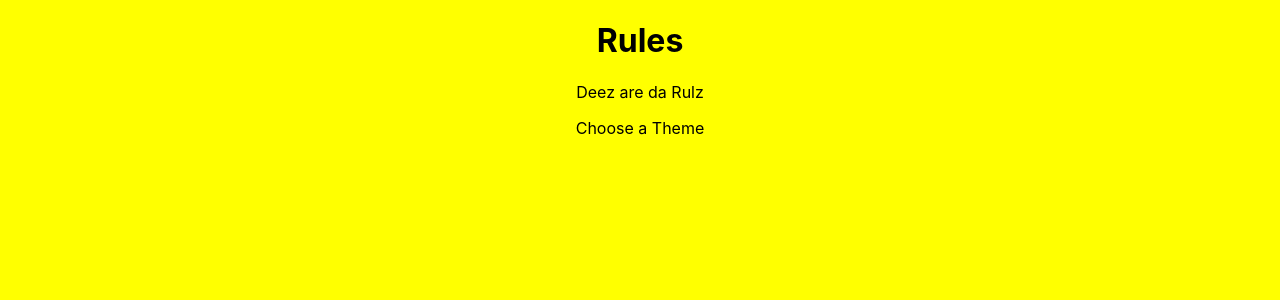
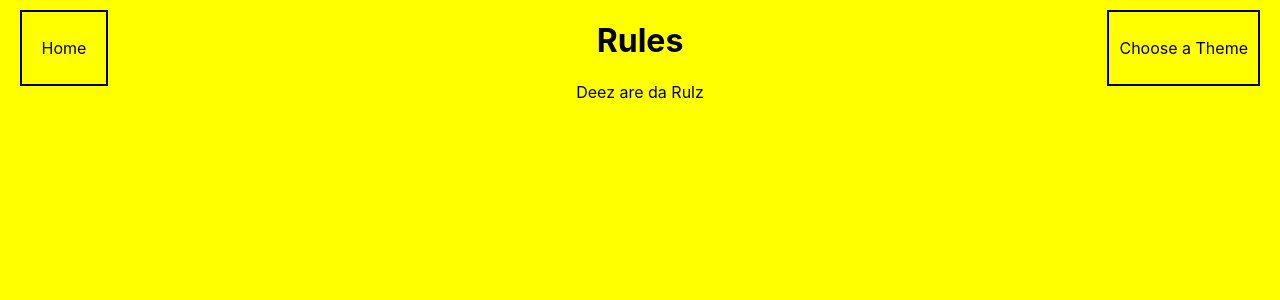
Before and after one commit to doopingen/geekout-hackathon, a React (Create React App) app: page / in a window 1280 px wide. Both pictures are taken after a click on the element "Rules". Shown: the top 300 px of the page. Built offline with nearby package versions, Linux system fonts and the light colour scheme.

Commit message:
Finished pane nav

```diff
--- a/src/App.css
+++ b/src/App.css
@@ -70,3 +70,23 @@ body {
   border-top: 50px solid red;
   transform: rotate(45deg);
 }
+
+.pane-nav-prev {
+  position: absolute;
+  top: 10px;
+  left: 20px;
+  min-width: 5vw;
+  min-height: 5vh;
+  border: 2px solid black;
+  padding: 10px;
+}
+
+.pane-nav-next {
+  position: absolute;
+  top: 10px;
+  right: 20px;
+  min-width: 5vw;
+  min-height: 5vh;
+  border: 2px solid black;
+  padding: 10px;
+}
--- a/src/App.js
+++ b/src/App.js
@@ -26,27 +26,43 @@ function App() {
     setGameState(gameState + 1);
   }
 
+  const decGameState = () => {
+    setGameState(gameState - 1);
+  }
 
   useEffect(() => {
   }, [gameState]);
 
   switch (gameState) {
     case 0: // Home/Intro screen
-      statePane = <HomePane handleGameState={incGameState} />;
+      statePane = <HomePane
+                    handleGameStateNext={incGameState} />;
       break;
     case 1: // Rules
-      statePane = <RulesPane handleGameState={incGameState} />;
+      statePane = <RulesPane
+                    handleGameStatePrev={decGameState}
+                    handleGameStateNext={incGameState} />;
       break;
     case 2: // Theme
-        statePane = <ThemesPane themes={themes} handleThemeUpdate={setTheme} handleGameState={incGameState} />
+        statePane = <ThemesPane
+                      themes={themes}
+                      handleThemeUpdate={setTheme}
+                      handleGameStatePrev={decGameState}
+                      handleGameStateNext={incGameState} />
       break;
-    case 3: // Settings
-        statePane = <SettingsPane handleSound={setSound} handleGameState={incGameState} />
+    case 3: // Teams
+        statePane = <TeamsPane
+                      handleTeamsUpdate={setTeams}
+                      handleGameStatePrev={decGameState}
+                      handleGameStateNext={incGameState} />
       break;
-    case 4: // Teams
-        statePane = <TeamsPane handleTeamsUpdate={setTeams} handleGameState={incGameState} />
-      break;
-    case 5: // Game
+    case 4: // Settings
+      statePane = <SettingsPane
+                    handleSound={setSound}
+                    handleGameStatePrev={decGameState}
+                    handleGameStateNext={incGameState} />
+    break;
+  case 5: // Game
         statePane = <Wheel teams={teams} theme={theme} />
       break;
   }
--- a/src/components/homepane.js
+++ b/src/components/homepane.js
@@ -6,7 +6,8 @@ const HomePane = props => {
         <div className="home">
             <h1>Naboo!</h1>
             <img src="./img/picard.png" alt="" />
-            <div className="pane-nav" onClick={props.handleGameState}>
+
+            <div className="pane-nav-next" onClick={props.handleGameStateNext}>
                 <p>Rules</p>
             </div>
         </div>
--- a/src/components/rulespane.js
+++ b/src/components/rulespane.js
@@ -6,7 +6,10 @@ const RulesPane = props => {
         <div className="settings">
             <h1>Rules</h1>
             <p>Deez are da Rulz</p>
-            <div className="pane-nav" onClick={props.handleGameState}>
+            <div className="pane-nav-prev" onClick={props.handleGameStatePrev}>
+                <p>Home</p>
+            </div>
+            <div className="pane-nav-next" onClick={props.handleGameStateNext}>
                 <p>Choose a Theme</p>
             </div>
          </div>
--- a/src/components/settingspane.js
+++ b/src/components/settingspane.js
@@ -6,6 +6,13 @@ const SettingsPane = props => {
         <div className="settings">
             <h1>Settings</h1>
             <p>Sound</p>
+            <div className="pane-nav-prev" onClick={props.handleGameStatePrev}>
+                <p>Themes</p>
+            </div>
+
+            <div className="pane-nav-next" onClick={props.handleGameStateNext}>
+                <p>Play!</p>
+            </div>
         </div>
     )
 }
--- a/src/components/teamspane.js
+++ b/src/components/teamspane.js
@@ -6,6 +6,14 @@ const TeamsPane = props => {
         <div className="teams">
             <h1>Teams</h1>
             <p>Rules</p>
+            <div className="pane-nav-prev" onClick={props.handleGameStatePrev}>
+                <p>Themes</p>
+            </div>
+
+            <div className="pane-nav-next" onClick={props.handleGameStateNext}>
+                <p>Settings</p>
+            </div>
+
         </div>
     )
 }
--- a/src/components/themespane.js
+++ b/src/components/themespane.js
@@ -13,7 +13,11 @@ const ThemesPane = props => {
                     </>
                 )
             })}
-            <div className="pane-nav" onClick={props.handleGameState}>
+            <div className="pane-nav-prev" onClick={props.handleGameStatePrev}>
+                <p>Rules</p>
+            </div>
+
+            <div className="pane-nav-next" onClick={props.handleGameStateNext}>
                 <p>Set Teams</p>
             </div>
         </div>
```
